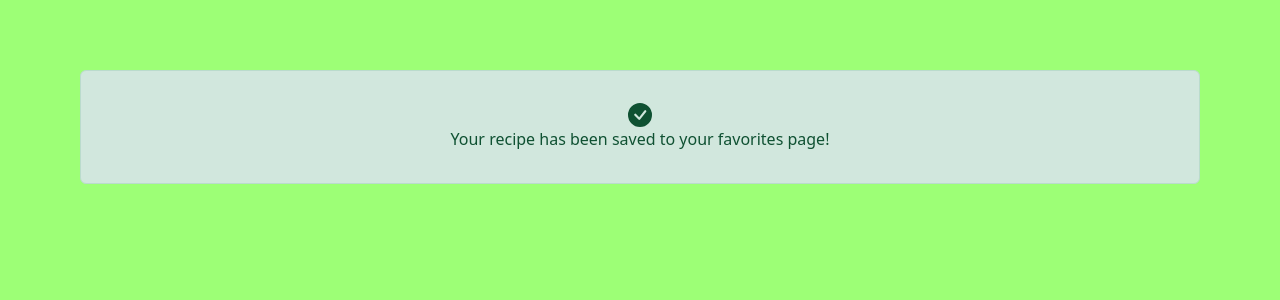
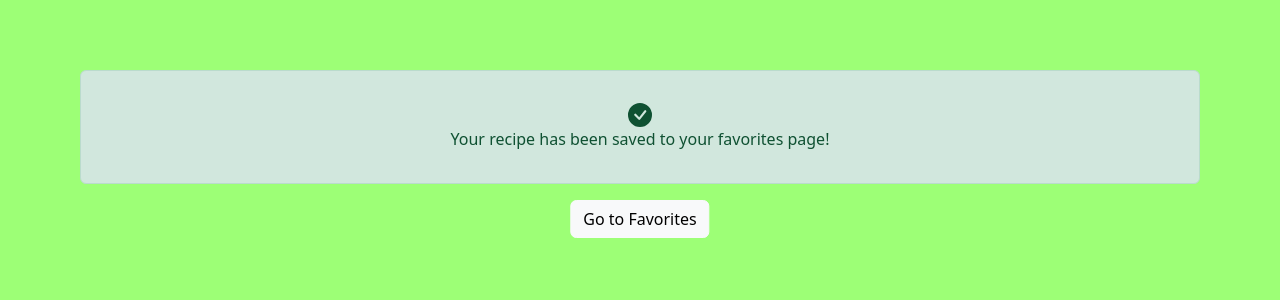
Before and after one commit to Calebn8010/Food-for-u, a Flask app: template templates/getrecipesaved.html in a window 1280 px wide. Shown: the part 356-656 px from the top of the page. Run offline with Flask 2, Linux system fonts and the light colour scheme; the template is opened without the code that fills it, so the values that code supplies are empty; some libraries are stand-ins or nearby versions.

Commit message:
Updated Get recipe html page with Favorites page redirect button

```diff
--- a/templates/getrecipesaved.html
+++ b/templates/getrecipesaved.html
@@ -30,6 +30,11 @@
     <div>
       Your recipe has been saved to your favorites page!
     </div>
+</div>
+<form action ="/getrecipe" method ="post">
+  <div action ="/getrecipe" method ="post" class="container" >
+      <button type="submit" class="btn btn-light position-absolute start-50 translate-middle-x" id="favorites" name="favorites">Go to Favorites</button>
   </div>
+</form>
 
 {% endblock %}
```
Also changed, not shown: 2 other files.
